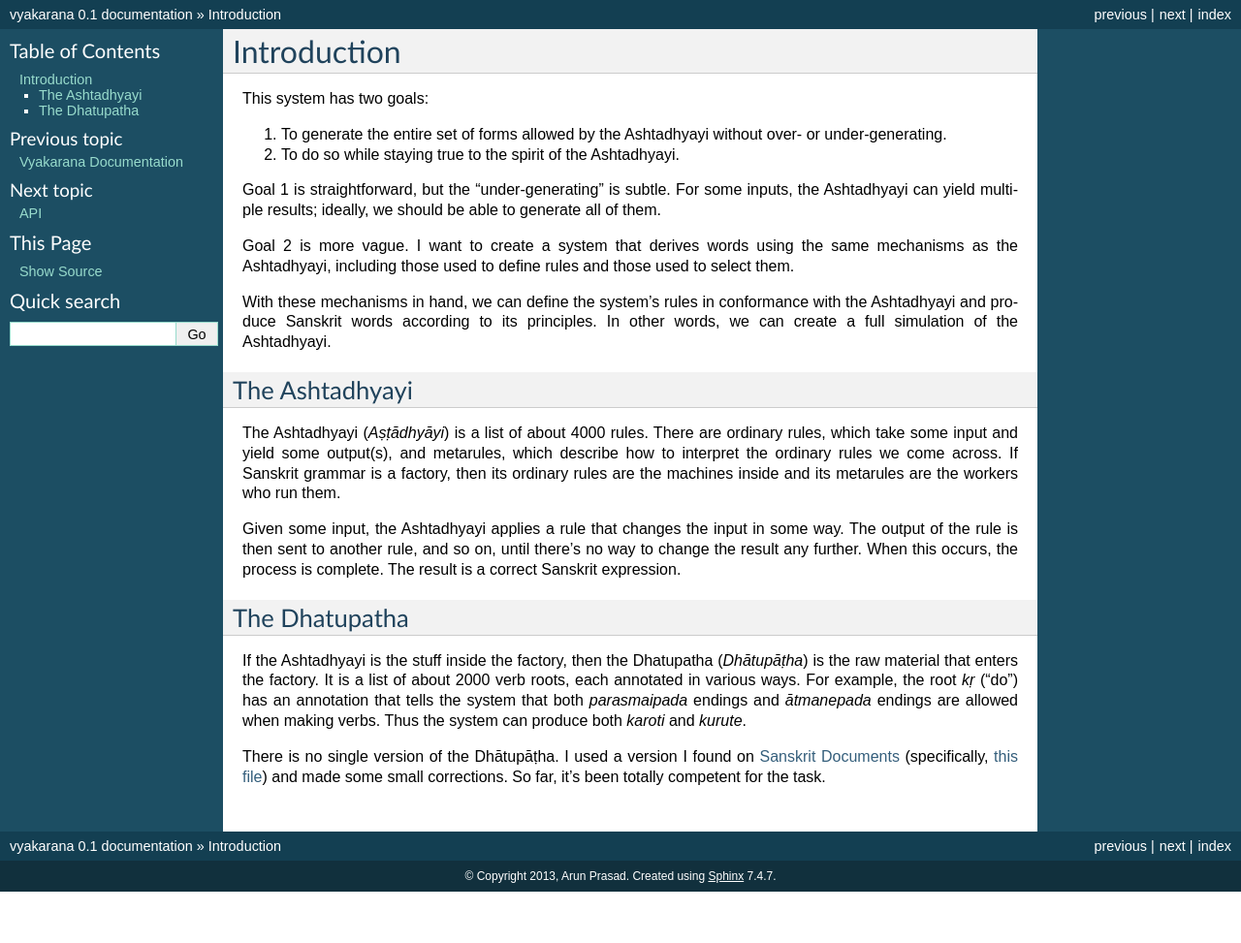
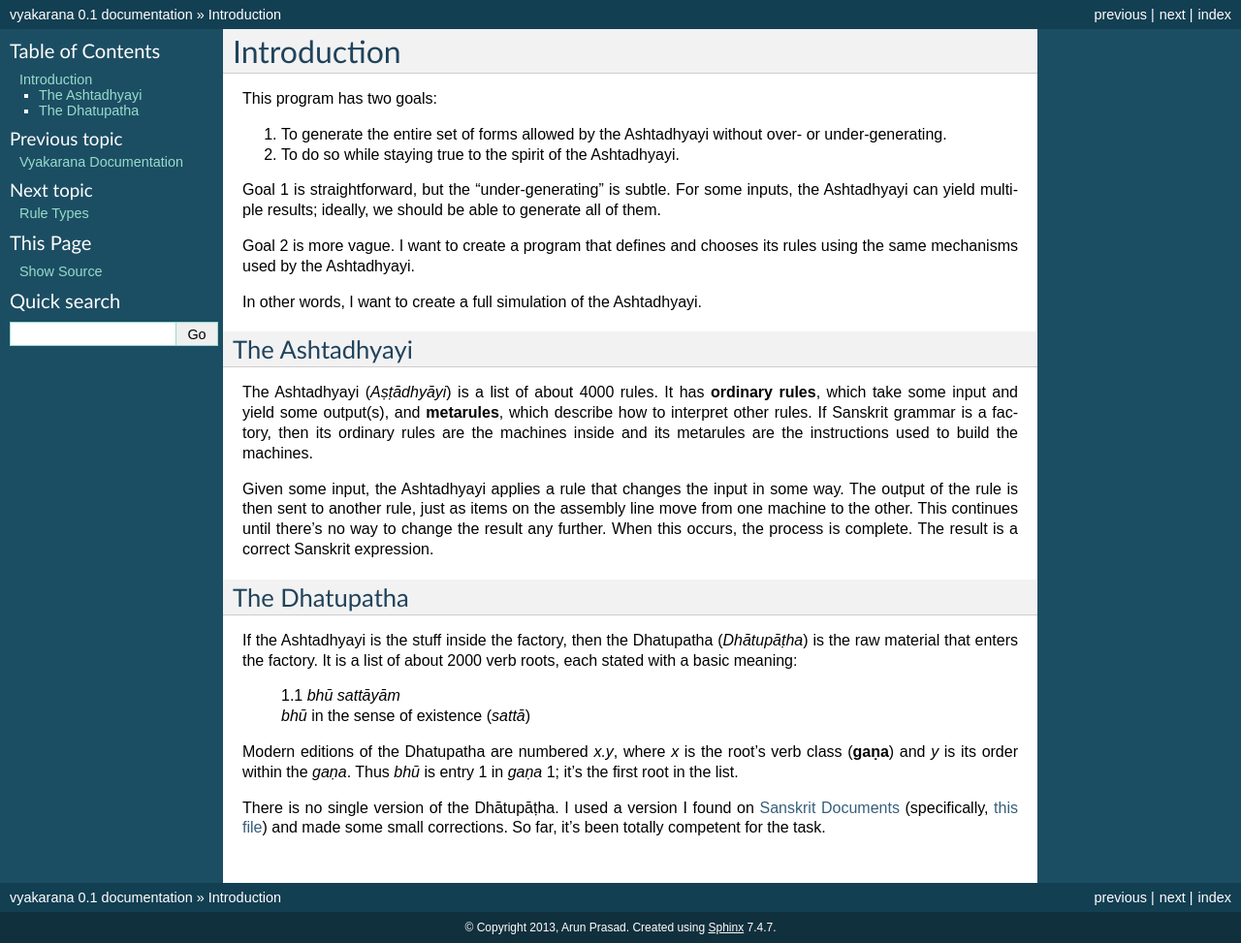
Before and after one commit to sanskrit/vyakarana, a Sphinx documentation site: the page built from docs/introduction.rst, in a window 1280 px wide. Shown: the whole page at 97% size. Built offline with Sphinx 7.4.7, drawn with Linux system fonts in a browser that asks for light colours; before the commit the page ends 920 px from its top, so only the background shows below that.

Commit message:
Add information about rule types [docs]

```diff
--- a/docs/introduction.rst
+++ b/docs/introduction.rst
@@ -1,7 +1,7 @@
 Introduction
 ============
 
-This system has two goals:
+This program has two goals:
 
 1. To generate the entire set of forms allowed by the Ashtadhyayi without over-
    or under-generating.
@@ -11,38 +11,39 @@
 inputs, the Ashtadhyayi can yield multiple results; ideally, we should be able
 to generate all of them.
 
-Goal 2 is more vague. I want to create a system that derives words using the
-same mechanisms as the Ashtadhyayi, including those used to define rules and
-those used to select them.
+Goal 2 is more vague. I want to create a program that defines and chooses its
+rules using the same mechanisms used by the Ashtadhyayi.
 
-With these mechanisms in hand, we can define the system's rules in conformance
-with the Ashtadhyayi and produce Sanskrit words according to its principles.
-In other words, we can create a full simulation of the Ashtadhyayi.
-
+In other words, I want to create a full simulation of the Ashtadhyayi.
 
 The Ashtadhyayi
 ---------------
 
-The Ashtadhyayi (*Aṣṭādhyāyi*) is a list of about 4000 rules. There are
-ordinary rules, which take some input and yield some output(s), and metarules,
-which describe how to interpret the ordinary rules we come across. If Sanskrit
-grammar is a factory, then its ordinary rules are the machines inside and its
-metarules are the workers who run them.
+The Ashtadhyayi (*Aṣṭādhyāyi*) is a list of about 4000 rules. It has **ordinary
+rules**, which take some input and yield some output(s), and **metarules**,
+which describe how to interpret other rules. If Sanskrit grammar is a factory,
+then its ordinary rules are the machines inside and its metarules are the
+instructions used to build the machines.
 
 Given some input, the Ashtadhyayi applies a rule that changes the input in
-some way. The output of the rule is then sent to another rule, and so on,
-until there's no way to change the result any further. When this occurs, the
-process is complete. The result is a correct Sanskrit expression.
+some way. The output of the rule is then sent to another rule, just as items
+on the assembly line move from one machine to the other. This continues until
+there's no way to change the result any further. When this occurs, the process
+is complete. The result is a correct Sanskrit expression.
 
 The Dhatupatha
 --------------
 
 If the Ashtadhyayi is the stuff inside the factory, then the Dhatupatha
 (*Dhātupāṭha*) is the raw material that enters the factory. It is a list of
-about 2000 verb roots, each annotated in various ways. For example, the root
-*kṛ* ("do") has an annotation that tells the system that both *parasmaipada*
-endings and *ātmanepada* endings are allowed when making verbs. Thus the
-system can produce both *karoti* and *kurute*.
+about 2000 verb roots, each stated with a basic meaning:
+
+    | 1.1 *bhū sattāyām*
+    | *bhū* in the sense of existence (*sattā*)
+
+Modern editions of the Dhatupatha are numbered *x.y*, where *x* is the root's
+verb class (**gaṇa**) and *y* is its order within the *gaṇa*. Thus *bhū* is
+entry 1 in *gaṇa* 1; it's the first root in the list.
 
 There is no single version of the Dhātupāṭha. I used a version I found on
 `Sanskrit Documents`_ (specifically, `this file`_) and made some small
```
Also changed, not shown: docs/contents.rst.inc (+16 -2 lines), docs/index.rst (+15 -1 lines), docs/rule_types.rst (added, +133 -0 lines).
